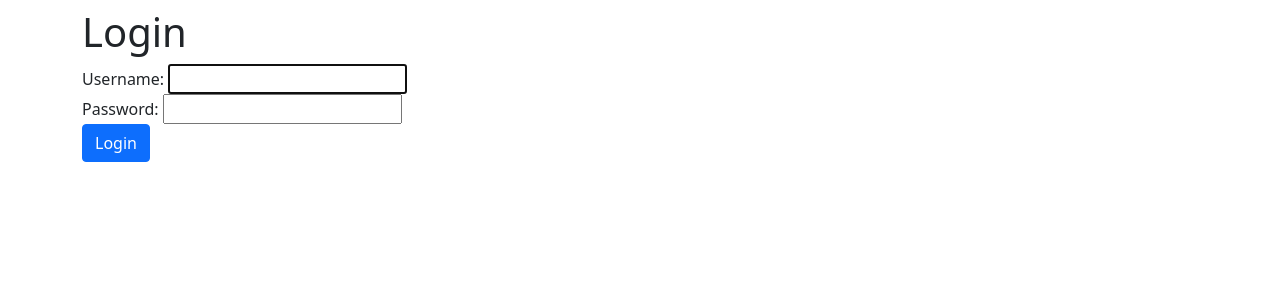
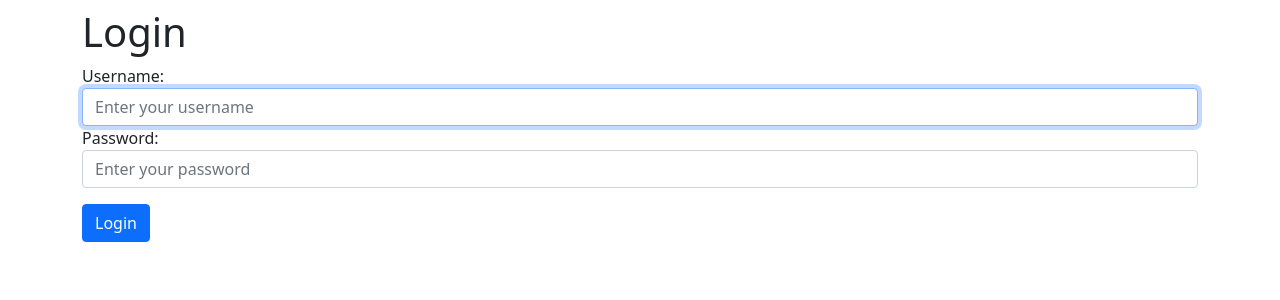
Before and after one commit to UmeshBabu7/BlogRESTAPIs, a Django app: page /authors/login/ in a window 1280 px wide. Shown: the part 56-356 px from the top of the page. Run offline with Django 5.2, Linux system fonts and the light colour scheme.

Commit message:
Created user login form

```diff
--- a/blogproject/authors/forms.py
+++ b/blogproject/authors/forms.py
@@ -1,5 +1,5 @@
 from django import forms
-from django.contrib.auth.forms import UserCreationForm
+from django.contrib.auth.forms import UserCreationForm,AuthenticationForm
 from django.contrib.auth.models import User
 class SignupForm(UserCreationForm):
     def __init__(self, *args, **kwargs):
@@ -37,3 +37,19 @@ class SignupForm(UserCreationForm):
     class Meta:
         model = User
         fields = ['username', 'first_name', 'last_name', 'email', 'password1', 'password2']
+
+
+class LoginUserForm(AuthenticationForm):
+    def __init__(self, *args, **kwargs):
+        super().__init__(*args, **kwargs)
+        self.fields['username'].widget.attrs.update({
+            'class': 'form-control',
+            'placeholder': 'Enter your username'
+        })
+
+        self.fields['password'].widget.attrs.update({
+            'class': 'form-control',
+            'placeholder': 'Enter your password'
+        })
+    class Meta:
+        fields = ['username', 'password']
--- a/blogproject/authors/views.py
+++ b/blogproject/authors/views.py
@@ -1,7 +1,7 @@
 from django.shortcuts import render,redirect
 from django.contrib.auth.forms import UserCreationForm,AuthenticationForm
 from django.contrib import messages
-from .forms import SignupForm
+from .forms import SignupForm,LoginUserForm
 from django.contrib.auth import authenticate, login,logout
 
 # Create your views here.
@@ -28,7 +28,7 @@ def signUp(request):
 
 def logIn(request):
     if request.method == "POST":
-        form = AuthenticationForm(request, data = request.POST)
+        form = LoginUserForm(request, data = request.POST)
         if form.is_valid():
             username = form.cleaned_data.get('username')
             password = form.cleaned_data.get('password')
@@ -43,7 +43,7 @@ def logIn(request):
                 messages.error(request, "Error")
         else:
             messages.error(request, "Username or password incorrect")
-    form = AuthenticationForm()
+    form = LoginUserForm()
     return render(request, "login.html", {"login_form": form})
 
 
--- a/blogproject/templates/login.html
+++ b/blogproject/templates/login.html
@@ -7,7 +7,7 @@
 <form method="post">
     {% csrf_token %}
     {{login_form}}
-    <button type="submit" class="btn btn-primary">Login</button>
+    <button type="submit" class="btn btn-primary mt-3">Login</button>
 </form>
 
 {% endblock content %}
```
